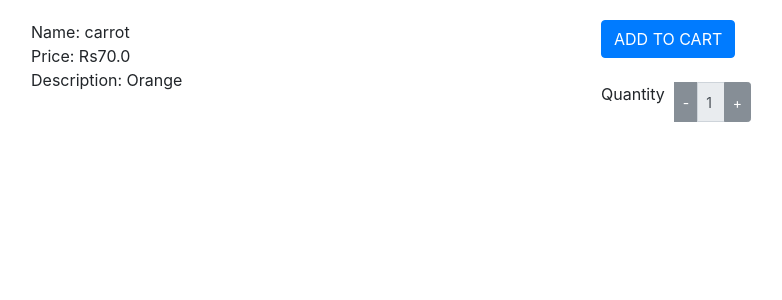
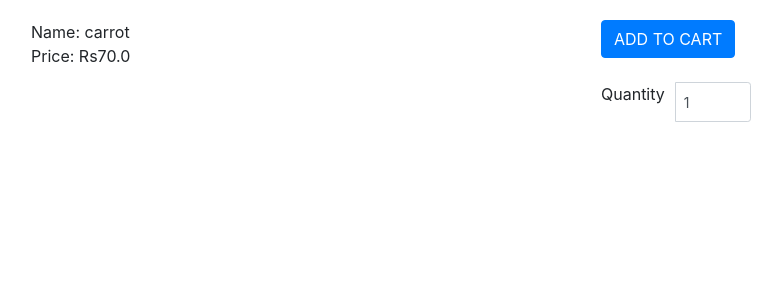
Before and after one commit to nvlohitya/Grocery_V1, a Flask app: page /product?product=carrot in a window 1280 px wide. Shown: the part 56-356 px from the top of the page, without its empty margins (54-836 px from the left). Run offline with Flask 3, Linux system fonts and the light colour scheme; data comes from the database, SQL or seed files in the repository; some libraries are stand-ins or nearby versions.

Commit message:
Removed Description tags

```diff
--- a/templates/add_product.html
+++ b/templates/add_product.html
@@ -16,10 +16,6 @@
       <input type="number" id="product-price" name="product_price">
     </div>
     <div>
-      <label for="product-description">Description:</label>
-      <textarea id="product-description" name="product_description"></textarea>
-    </div>
-    <div>
       <label for="product-price">Stock</label>
       <input type="number" id="product-price" name="stock">
     </div>
--- a/templates/category.html
+++ b/templates/category.html
@@ -6,7 +6,6 @@
       <tr>
         <th>Product Name</th>
         <th>Price</th>
-        <th>Description</th>
       </tr>
     </thead>
     <tbody>
@@ -14,7 +13,6 @@
       <tr>
         <td><a href="{{ url_for('product', product=product[1]) }}">{{ product[1] }}</a></td>
         <td>Price: Rs {{ product[2] }}</td>
-        <td>{{ product[3] }}</td>
       </tr>
       {% endfor %}
     </tbody>
--- a/templates/product_description.html
+++ b/templates/product_description.html
@@ -6,43 +6,17 @@
       <div class="col-sm-6">
         Name: {{ product_info[1] }}<br>
         Price: Rs{{ product_info[2] }}<br>
-      Description: {{ product_info[3] }}
       </div>
       <div class="col-sm-2">
         <form method="POST" id="product-form">
-      <input type="submit" class="btn btn-primary" id="cart_btn" value="ADD TO CART" onclick="submitForm()">
-      <br></br>
+          <input type="submit" class="btn btn-primary" id="cart_btn" value="ADD TO CART">
+          <br><br>
           <div class="input-group input-group-sm" style="width:150px;text-align:center;">
             <p style="margin-right:10px;">Quantity</p>
-        <span class="input-group-btn">
-          <button class="btn btn-secondary" type="button" id="Decrement" onclick="change(this)">-</button>
-        </span>
-        <input type="text" class="form-control" id="quantity" value="1" name="quantity" disabled>
-        <span class="input-group-btn">
-          <button class="btn btn-secondary" type="button" id="Increment" onclick="change(this)">+</button>
-        </span>
+            <input type="number" class="form-control" id="quantity" name="quantity" min="1" value="1" required>
           </div>
         </form>
       </div>
     </div>
-<script>
-  var stock = {{ stock }}; // Access the stock value from the template context
-
-  function change(elem) {
-    var c = elem.id;
-    var a = parseInt(document.getElementById("quantity").value);
-    if (c === "Decrement" && a > 1) {
-      document.getElementById("quantity").value = a - 1;
-    } else if (c === "Increment" && a < stock) {
-      document.getElementById("quantity").value = a + 1;
-    } else {
-      alert("Quantity exceeds stock");
-    }
-  }
-
-  function submitForm() {
-    document.getElementById("quantity").disabled = false; // Enable the quantity field before submitting
-    document.getElementById("product-form").submit(); // Submit the form
-  }
-</script>
+  </div>
 {% endblock %}
```
Lines whose indentation alone changed are shown as unchanged.
